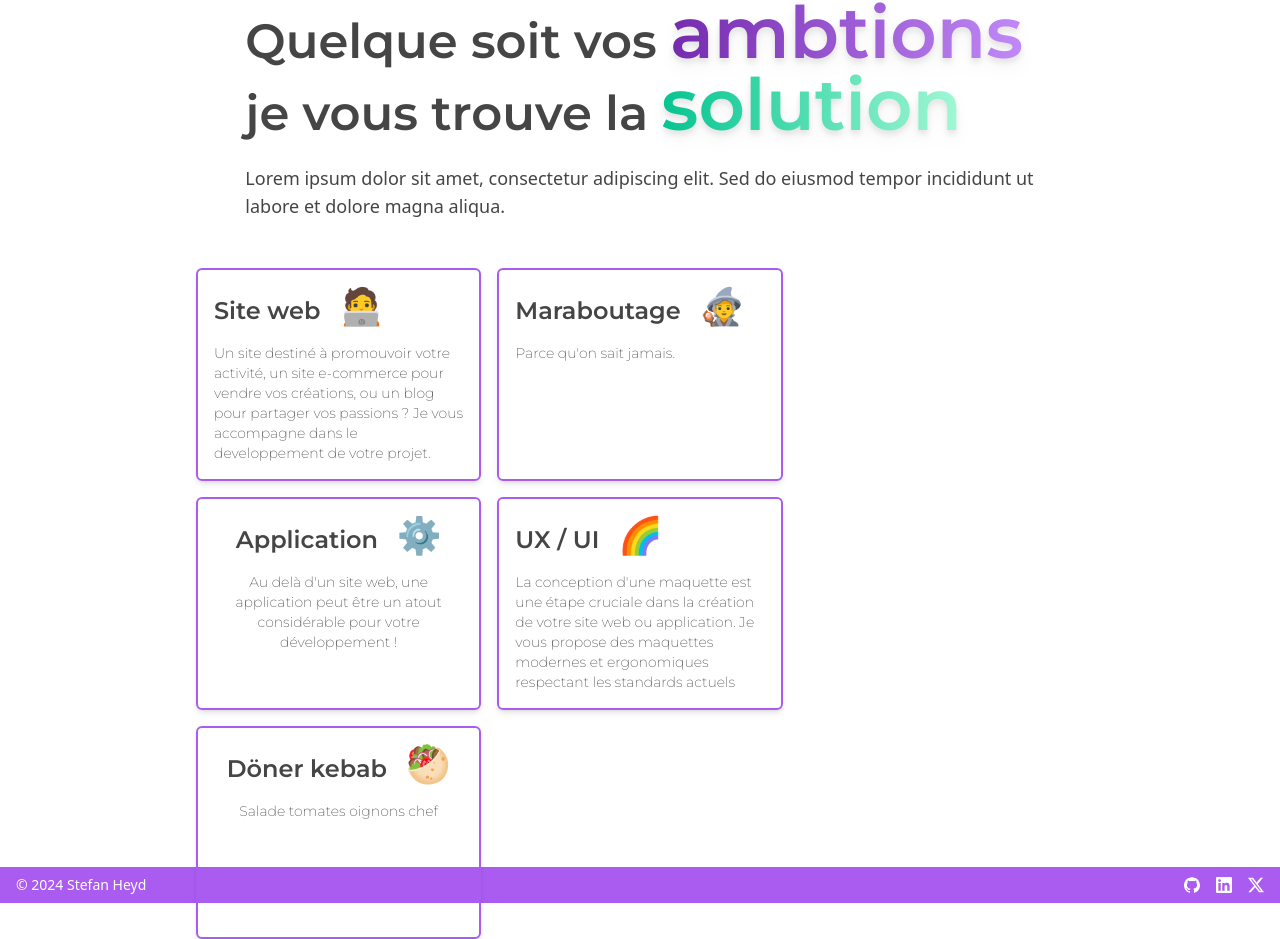
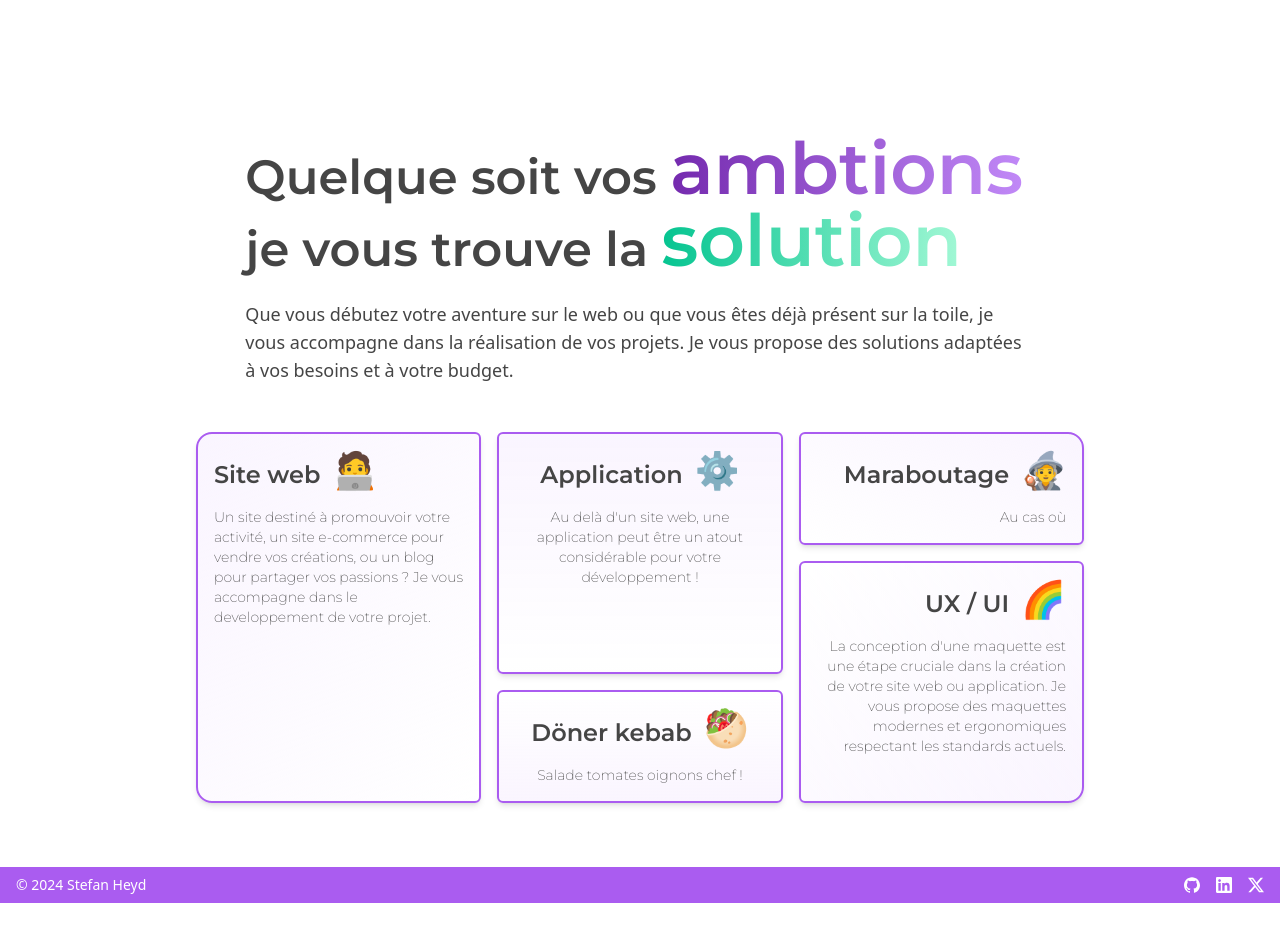
Before and after one commit to StefanHyde/PortfolioV2, a Next.js app: page / in a window 1280 px wide. Shown: the part 733-1672 px from the top of the page. After the commit the page ends 1636 px from the top, so only its background shows below. Built offline with nearby package versions, Linux system fonts and the light colour scheme.

Commit message:
Undo previous update because Tailwind bug

```diff
--- a/lib/data.ts
+++ b/lib/data.ts
@@ -41,61 +41,3 @@ export const socials = [
     icon: createElement(SiX),
   },
 ] as const;
-
-export const introBento = [
-  {
-    title: 'Site web',
-    icon: '🧑‍💻',
-    description: `Un site destiné à promouvoir votre activité, un site e-commerce pour
-                vendre vos créations, ou un blog pour partager vos passions ? Je
-                vous accompagne dans le developpement de votre projet.`,
-    gridTemplate: 'row-span-3',
-    flexTemplate: 'flex flex-col',
-    textTemplate: '',
-    gradientTemplate:
-      'bg-gradient-to-br from-primary-50 dark:from-primary-950 to-transparent',
-  },
-  {
-    title: 'Application',
-    description: `Au delà d'un site web, une application peut être un atout
-            considérable pour votre développement !`,
-    icon: '⚙️',
-    gridTemplate: 'row-span-2',
-    flexTemplate: '',
-    textTemplate: 'text-center',
-    gradientTemplate:
-      'bg-gradient-to-b from-primary-50 dark:from-primary-950 to-transparent',
-  },
-  {
-    title: 'Döner kebab',
-    description: 'Salade tomates oignons chef',
-    icon: '🥙',
-    gridTemplate: 'row-span-1',
-    flexTemplate: '',
-    textTemplate: 'text-center',
-    gradientTemplate:
-      'bg-gradient-to-t from-primary-50 dark:from-primary-950 to-transparent',
-  },
-  {
-    title: 'Maraboutage',
-    description: `Parce qu'on sait jamais.`,
-    icon: '🧙',
-    gridTemplate: 'row-span-1',
-    flexTemplate: '',
-    textTemplate: 'text-end',
-    gradientTemplate:
-      'bg-gradient-to-bl from-primary-50 dark:from-primary-950 to-transparent',
-  },
-  {
-    title: 'UX / UI',
-    description: `La conception d'une maquette est une étape cruciale dans la
-            création de votre site web ou application. Je vous propose des
-            maquettes modernes et ergonomiques respectant les standards actuels`,
-    icon: '🌈',
-    gridTemplate: 'row-span-2',
-    flexTemplate: '',
-    textTemplate: 'text-end',
-    gradientTemplate:
-      'bg-gradient-to-tl from-primary-50 dark:from-primary-950 to-transparent',
-  },
-] as const;
--- a/src/components/intro.tsx
+++ b/src/components/intro.tsx
@@ -1,49 +1,74 @@
 'use client';
 import React from 'react';
-import { introBento } from '../../lib/data';
-// import useEmblaCarousel from 'embla-carousel-react';
+//import useEmblaCarousel from 'embla-carousel-react';
 
 export default function Intro() {
-  /* const [emblaRef] = useEmblaCarousel({
-    active: true,
-    breakpoints: {
-      '(min-width: 768px)': { active: false },
-    },
-  }); */
+  //const [emblaRef] = useEmblaCarousel({ loop: false });
 
   return (
     <div className="flex flex-col items-center justify-center h-full w-full ">
       <div className="justify-start mb-12  text-dark-800 dark:text-almost-white md:w-2/3">
         <h2 className="mb-6 text-4xl md:text-5xl font-montserrat font-semibold">
           Quelque soit vos{' '}
-          <span className="text-5xl md:text-7xl bg-gradient-to-r from-primary-800 to-primary-400 inline-block text-transparent bg-clip-text drop-shadow-lg">
+          <span className="text-6xl md:text-7xl bg-gradient-to-r from-primary-800 to-primary-400 inline-block text-transparent bg-clip-text text-primary-500">
             ambtions
           </span>{' '}
           je vous trouve la{' '}
-          <span className="text-5xl md:text-7xl bg-gradient-to-r from-secondary-500 to-secondary-200 inline-block text-transparent bg-clip-text drop-shadow-lg">
+          <span className="text-6xl md:text-7xl bg-gradient-to-r from-secondary-500 to-secondary-200 inline-block text-transparent bg-clip-text">
             solution
           </span>
         </h2>
         <p className="text-lg font-light">
-          Lorem ipsum dolor sit amet, consectetur adipiscing elit. Sed do
-          eiusmod tempor incididunt ut labore et dolore magna aliqua.
+          Que vous débutez votre aventure sur le web ou que vous êtes déjà
+          présent sur la toile, je vous accompagne dans la réalisation de vos
+          projets. Je vous propose des solutions adaptées à vos besoins et à
+          votre budget.
         </p>
       </div>
-
-      <div className="md:grid grid-rows-1 grid-cols-1 md:grid-cols-3 md:grid-rows-3 grid-flow-col gap-4  md:w-full xl:w-3/4 font-montserrat  text-dark-800 dark:text-almost-white">
-        {introBento.map((bento, index) => (
-          <div
-            key={index}
-            className={`${bento.gridTemplate} ${bento.flexTemplate} ${bento.gradientTemplate} ${bento.textTemplate} p-4 border-solid border-2 border-primary-500 dark:border-almost-white rounded-md shadow-md`}
-          >
-            <h3 className="text-2xl font-montserrat font-semibold mb-4">
-              {bento.title} <span className="text-4xl ml-3">{bento.icon}</span>
-            </h3>
-            <p className="text-sm font-montserrat font-extralight">
-              {bento.description}
-            </p>
-          </div>
-        ))}
+      <div className="md:grid grid-rows-1 grid-cols-1 md:grid-cols-3 md:grid-rows-3 grid-flow-col gap-4  md:w-full xl:w-3/4 font-montserrat  text-dark-800 dark:text-almost-white ">
+        <div className="row-span-3 flex flex-col backdrop-blur-md p-4  border-solid border-2 border-primary-500 dark:border-almost-white rounded-md md:rounded-l-2xl  bg-gradient-to-br from-primary-50 dark:from-primary-950 to-transparent shadow-md">
+          <h3 className="text-2xl font-semibold mb-4">
+            Site web<span className="text-4xl ml-3">🧑‍💻</span>
+          </h3>
+          <p className="text-sm font-extralight">
+            Un site destiné à promouvoir votre activité, un site e-commerce pour
+            vendre vos créations, ou un blog pour partager vos passions ? Je
+            vous accompagne dans le developpement de votre projet.
+          </p>
+        </div>
+        <div className="row-span-2 backdrop-blur-md p-4  border-solid border-2 border-primary-500 dark:border-almost-white rounded-md dark:text-almost-white bg-gradient-to-b from-primary-50 dark:from-primary-950 to-transparent shadow-md text-center">
+          <h3 className="text-2xl font-semibold  mb-4">
+            Application<span className="text-4xl ml-3">⚙️</span>
+          </h3>
+          <p className="text-sm font-extralight">
+            Au delà d&apos;un site web, une application peut être un atout
+            considérable pour votre développement !
+          </p>
+        </div>
+        <div className="row-span-1 backdrop-blur-md p-4  border-solid border-2 border-primary-500 dark:border-almost-white rounded-md dark:text-almost-white bg-gradient-to-t from-primary-50 dark:from-primary-950 to-transparent shadow-md text-center">
+          <h3 className="text-2xl font-semibold  mb-4">
+            Döner kebab<span className="text-4xl ml-3">🥙</span>
+          </h3>
+          <p className="text-sm font-extralight">
+            Salade tomates oignons chef !
+          </p>
+        </div>
+        <div className="row-span-1 backdrop-blur-md p-4  border-solid border-2 border-primary-500 dark:border-almost-white rounded-md md:rounded-tr-2xl dark:text-almost-white bg-gradient-to-bl from-primary-50 dark:from-primary-950 to-transparent shadow-md text-end">
+          <h3 className="text-2xl font-semibold  mb-4">
+            Maraboutage<span className="text-4xl ml-3">🧙</span>
+          </h3>
+          <p className="text-sm font-extralight">Au cas où</p>
+        </div>
+        <div className="row-span-2 backdrop-blur-md p-4  border-solid border-2 border-primary-500 dark:border-almost-white rounded-md md:rounded-br-2xl dark:text-almost-white bg-gradient-to-tl from-primary-50 dark:from-primary-950 to-transparent shadow-md text-end">
+          <h3 className="text-2xl font-semibold  mb-4">
+            UX / UI<span className="text-4xl ml-3">🌈</span>
+          </h3>
+          <p className="text-sm font-extralight">
+            La conception d&apos;une maquette est une étape cruciale dans la
+            création de votre site web ou application. Je vous propose des
+            maquettes modernes et ergonomiques respectant les standards actuels.
+          </p>
+        </div>
       </div>
     </div>
   );
```
